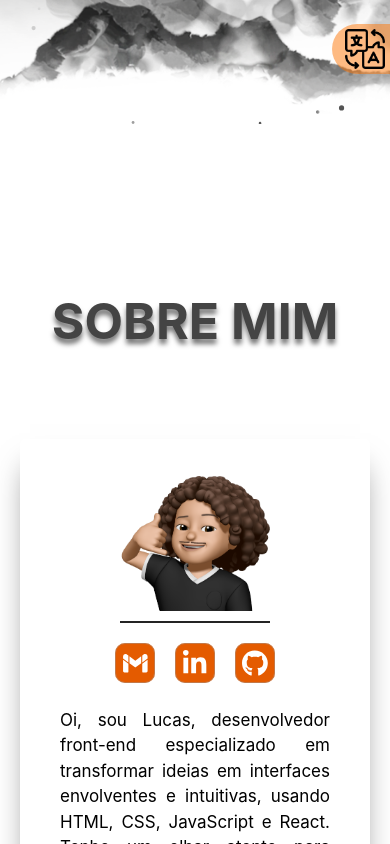
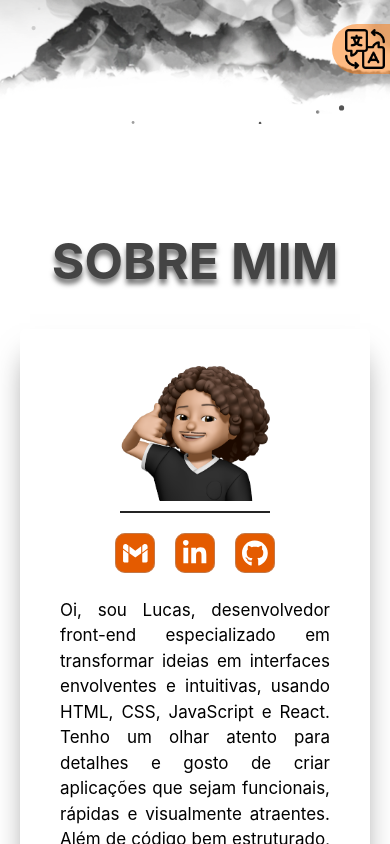
Before and after one commit to Lucas-Caracoci/Portfolio_Lucas_Caracoci, a React (Vite) app: page / in a window 390 px wide. Shown: the part 720-1564 px from the top of the page. Built offline with nearby package versions, Linux system fonts and the light colour scheme.

Commit message:
Correção responsividade section sobre

```diff
--- a/src/components/sobre/sobre.css
+++ b/src/components/sobre/sobre.css
@@ -116,7 +116,7 @@
   @media  (max-width:1024px){
     .sobre{
       gap: 60px;
-      padding-top:  10em;
+      padding-top:10em;
 
     }
     .card{
@@ -143,10 +143,13 @@
 @media  (max-width:768px){
   .card{
     max-width: 650px;
-      width: 100%;
+    width: 100%;
     font-size: 18px;
     gap: 10px;
     padding-top: 10px;
+  }
+  .sobre{
+    padding-top: 100px;
   }
 }
 @media  (max-width:450px){
@@ -157,12 +160,15 @@
     font-size: 17px;
     gap: 10px;
     padding-top: 10px;
-
+    margin-top: 0px;
   }
   .Btn {
     width: 40px;
     height: 40px;
 
+  }
+  .sobre{
+    gap: 10px;
   }
 }
 @media  (max-width:400px){
--- a/src/components/sobre/sobre.jsx
+++ b/src/components/sobre/sobre.jsx
@@ -5,16 +5,13 @@ import { useTranslation } from "react-i18next"
 function Sobre() {
   const [t, i18n] = useTranslation("global");
 
-  ScrollReveal({ reset: true });
-  const tituloRef = useRef(null);
-
   useEffect(() => {
     scrollRevealConfig();
   }, []);
   return (
 
     <section className='sobre' id='sobre'>
-      <h2 className='titulo-reveal' ref={tituloRef}>{t("about.title")}</h2>
+      <h2 className='titulo-reveal' >{t("about.title")}</h2>
 
       <div className='info'>
 
```
